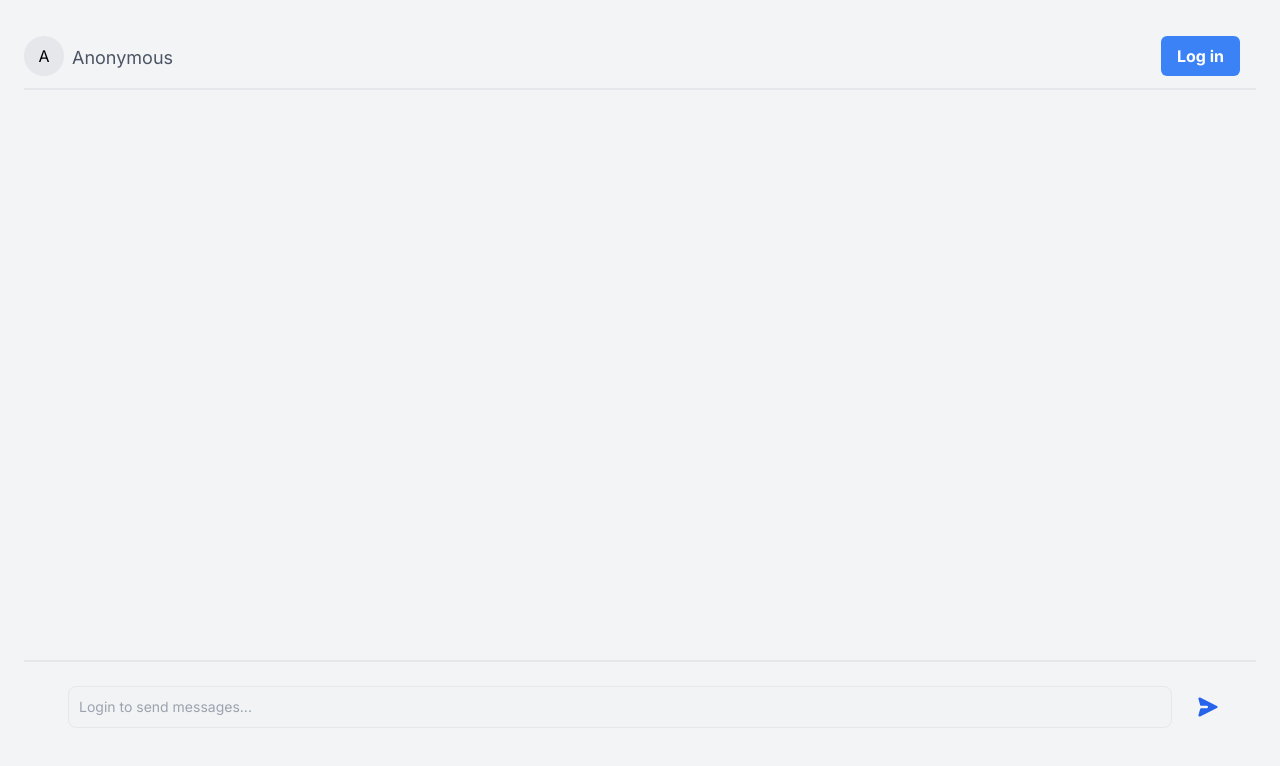
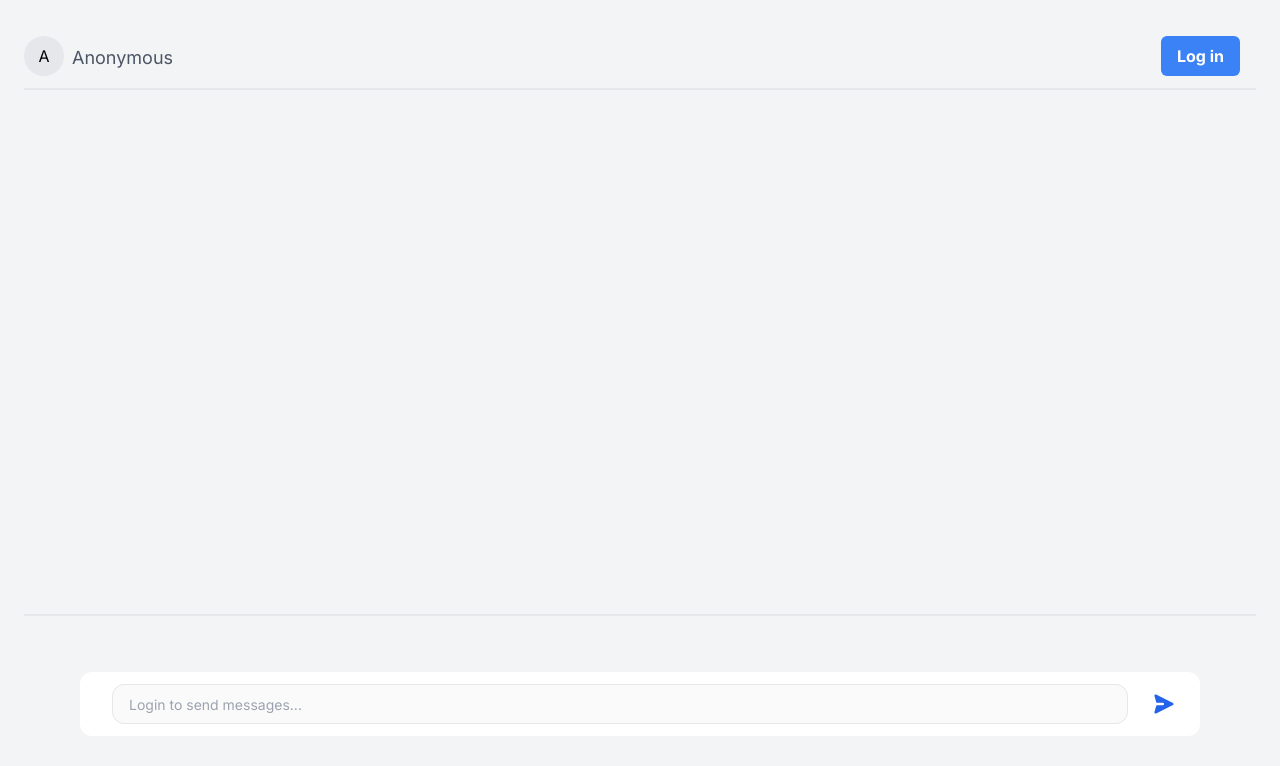
Before and after one commit to mertcetiin/ChatApp, a Next.js app: page / in a window 1280 px wide. Shown: the top 766 px of the page. Built offline with nearby package versions, Linux system fonts and the light colour scheme; no server answers; the database is empty.

Commit message:
ınputIndex design changed

```diff
--- a/components/inputIndex.tsx
+++ b/components/inputIndex.tsx
@@ -2,8 +2,14 @@
 function InputIndex({ newMessage, setNewMessage, handleSubmit, user }: any) {
     return (
         <form onSubmit={handleSubmit}>
-            <div className="flex items-center mb-10 py-2 px-3 rounded-lg">
+            <div className="flex flex-col flex-auto h-full p-6">
+                <div
+                    className="flex flex-col flex-auto flex-shrink-0 rounded-2xl bg-gray-100 h-full p-4">
+                    <div
+                        className="flex flex-row items-center h-16 rounded-xl bg-white w-full px-4">
                         {user ? (
+                            <div className="flex-grow ml-4">
+                                <div className="relative w-full">
                                     <input
                                         type="text"
                                         onChange={(e) => setNewMessage(e.target.value)}
@@ -11,21 +17,31 @@ function InputIndex({ newMessage, setNewMessage, handleSubmit, user }: any) {
                                         name="message"
                                         required
                                         placeholder="Message..."
-                        className="block mx-4 p-2.5 w-full text-sm rounded-lg border text-gray-500 focus:ring-blue-500 outline-none"
+                                        className="flex w-full border rounded-xl focus:outline-none focus:border-indigo-200 pl-4 h-10"
                                     />
+                                </div>
+                            </div>
                         ) : (
+                            <div className="flex-grow ml-4">
+                                <div className="relative w-full">
                                     <input
                                         type="text"
                                         name="message"
                                         placeholder="Login to send messages..."
-                        className="block mx-4 p-2.5 w-full text-sm rounded-lg border text-gray-500 focus:ring-blue-500 outline-none"
+                                        className="text-sm flex w-full border rounded-xl focus:outline-none focus:border-indigo-300 pl-4 h-10"
                                         disabled
                                     />
+                                </div>
+                            </div>
                         )}
+                        <div className="ml-4">
                             <button type="submit"
                                 className="inline-flex justify-center p-2 text-blue-600 rounded-full cursor-pointer hover:bg-blue-100">
                                 <svg className="w-6 h-6 rotate-90" fill="currentColor" viewBox="0 0 20 20" xmlns="http://www.w3.org/2000/svg"><path d="M10.894 2.553a1 1 0 00-1.788 0l-7 14a1 1 0 001.169 1.409l5-1.429A1 1 0 009 15.571V11a1 1 0 112 0v4.571a1 1 0 00.725.962l5 1.428a1 1 0 001.17-1.408l-7-14z"></path></svg>
                             </button>
+                        </div>
+                    </div>
+                </div>
             </div>
         </form>
     )
```
Lines whose indentation alone changed are shown as unchanged.
